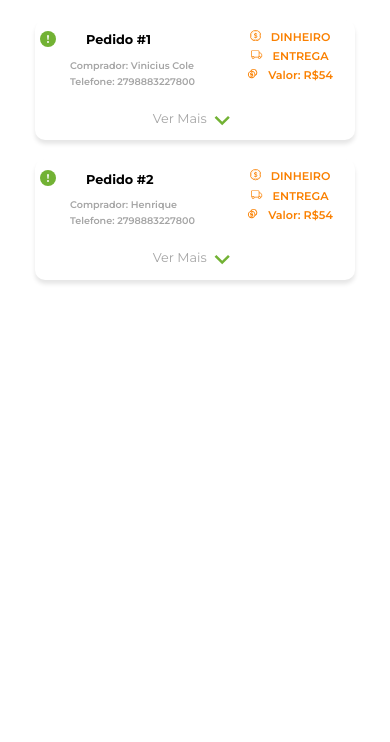
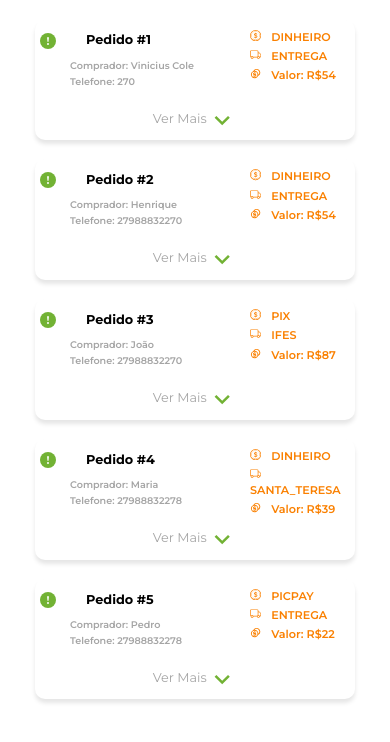
Before and after one commit to Prezotti/astral-frontend, a Next.js app: page /compras in a window 390 px wide. Shown: the top 742 px of the page. Built offline with nearby package versions, Linux system fonts and the light colour scheme.

Commit message:
TR-052 Incremento
Implementada a responsividade e a animação do cardPedido;
Criação de alguns exemplos estáticos na tela Compras que futuramente será substituido pela requisição ao backend

```diff
--- a/src/components/CardPedido.tsx
+++ b/src/components/CardPedido.tsx
@@ -16,10 +16,10 @@ interface CardPedidoProps {
 }
 
 export function CardPedido({ compra }: CardPedidoProps) {
-  const [expandeContainer, setExpandeContainer] = useState(false);
+  const [containerExpandido, setcontainerExpandido] = useState(false);
 
-  const handleExpandeContainer = () => {
-    setExpandeContainer(!expandeContainer);
+  const handlecontainerExpandido = () => {
+    setcontainerExpandido(!containerExpandido);
   };
 
   const produtores: string[] = [];
@@ -37,14 +37,12 @@ export function CardPedido({ compra }: CardPedidoProps) {
     <>
       <div
         className={`${styles.cardPedido} ${
-          expandeContainer ? styles.expandeContainer : ""
+          containerExpandido ? styles.cardExpandido : ""
         }`}
       >
         <div className={styles.infoPedido}>
           <div className={styles.pedido}>
-            <a href="">
             <BsExclamation className={styles.iconeExclamacao} />
-            </a>
             <h3>Pedido #{compra.id}</h3>
           </div>
           <div className={styles.icones}>
@@ -66,7 +64,7 @@ export function CardPedido({ compra }: CardPedidoProps) {
             <p>Telefone: {compra.telefone}</p>
           </div>
         </div>
-        {expandeContainer && (
+
         <section className={styles.tabelas}>
           {produtores.map((produtor) => {
             return (
@@ -77,10 +75,10 @@ export function CardPedido({ compra }: CardPedidoProps) {
             );
           })}
         </section>
-        )}
-        <div className={styles.verMais} onClick={handleExpandeContainer}>
-          <p>{expandeContainer ? "Ver Menos" : "Ver Mais"}</p>
-          {expandeContainer ? (
+
+        <div className={styles.verMais} onClick={handlecontainerExpandido}>
+          <p>{containerExpandido ? "Ver Menos" : "Ver Mais"}</p>
+          {containerExpandido ? (
             <MdKeyboardArrowUp className={styles.iconeSeta} />
           ) : (
             <MdKeyboardArrowDown className={styles.iconeSeta} />
--- a/src/pages/compras.tsx
+++ b/src/pages/compras.tsx
@@ -3,15 +3,12 @@ import { Compra } from "@/classes/Compra";
 import { ListagemProduto } from "@/classes/ListagemProduto";
 
 export default function Compras() {
-  return (
-    <>
-      <CardPedido
-        compra={
+  const compras = [
     new Compra(
       1,
       new Date("2023-06-05"),
       "Vinicius Cole",
-            "2798883227800",
+      "270",
       "Rua das Azaleias, 69 - casa",
       [
         new ListagemProduto("Cebolinha", "Vanildo", 4),
@@ -22,16 +19,12 @@ export default function Compras() {
       "",
       5,
       54
-          )
-        }
-      ></CardPedido>
-      <CardPedido
-        compra={
+    ),
     new Compra(
       2,
       new Date("2023-06-05"),
       "Henrique",
-            "2798883227800",
+      "27988832270",
       "Rua das Azaleias, 69 - casa",
       [
         new ListagemProduto("Cebolinha", "Durce", 4),
@@ -42,9 +35,64 @@ export default function Compras() {
       "",
       5,
       54
-          )
-        }
-      ></CardPedido>
+    ),
+    // Adicione mais instâncias aqui com informações aleatórias
+    // Exemplo:
+    new Compra(
+      3,
+      new Date("2023-06-05"),
+      "João",
+      "27988832270",
+      "Rua das Flores, 123",
+      [
+        new ListagemProduto("Maçã", "Durce", 3),
+        new ListagemProduto("Laranja", "Vanildo", 5),
+      ],
+      "PIX",
+      "IFES",
+      "Loja A",
+      6,
+      87
+    ),
+    new Compra(
+      4,
+      new Date("2023-06-06"),
+      "Maria",
+      "27988832278",
+      "Rua dos Cravos, 321",
+      [
+        new ListagemProduto("Tomate", "Durce", 2),
+        new ListagemProduto("Cenoura", "Vanildo", 3),
+      ],
+      "DINHEIRO",
+      "SANTA_TERESA",
+      "",
+      4,
+      39
+    ),
+    new Compra(
+      5,
+      new Date("2023-06-06"),
+      "Pedro",
+      "27988832278",
+      "Rua das Margaridas, 555",
+      [
+        new ListagemProduto("Abacaxi", "Durce", 1),
+        new ListagemProduto("Melancia", "Durce", 2),
+      ],
+      "PICPAY",
+      "ENTREGA",
+      "Loja B",
+      3,
+      22
+    ),
+  ];
+
+  return (
+    <>
+      {compras.map((compra) => (
+        <CardPedido compra={compra} key={compra.id} />
+      ))}
     </>
   );
 }
--- a/src/styles/components/CardPedido.module.css
+++ b/src/styles/components/CardPedido.module.css
@@ -42,7 +42,7 @@
   color: #FA8001;
   font-weight: 600;
   justify-content: space-around;
-  align-items: center;
+  align-items: flex-start;
   font-size: 0.9rem;
 }
 
@@ -81,24 +81,23 @@
 
 .tabelas {
   display: flex;
+  max-height: 0;
   flex-direction: column;
-  max-height: 0;
   overflow: hidden;
-  transition: max-height 1s;
 }
 
-.expandeContainer .tabelas {
-  max-height: 1000px;
+.cardExpandido .tabelas {
+  max-height: 10000px;
   animation-name: expand;
-  animation-duration: 1s;
+  animation-duration: 4s;
 }
 
-@keyframes expand {
+ @keyframes expand {
   0% {
     max-height: 0;
   }
   100% {
-    max-height: 1000px;
+    max-height: 10000px;
   }
 }
 
@@ -106,6 +105,10 @@
 @media (max-width: 720px) {
   .cardPedido{
     width: 600px;
+  }
+  .infoPedido {
+    justify-content: space-between;
+    grid-template-columns: 300px 150px;
   }
   .icones{
     height: fit-content;
@@ -132,7 +135,7 @@
     width: 400px;
   }
   .infoPedido {
-    grid-template-columns: 250px 140px;
+    grid-template-columns: 250px 120px;
   }
   .cardPedido h3{
     font-size: 1em;
```
Lines whose indentation alone changed are shown as unchanged.
